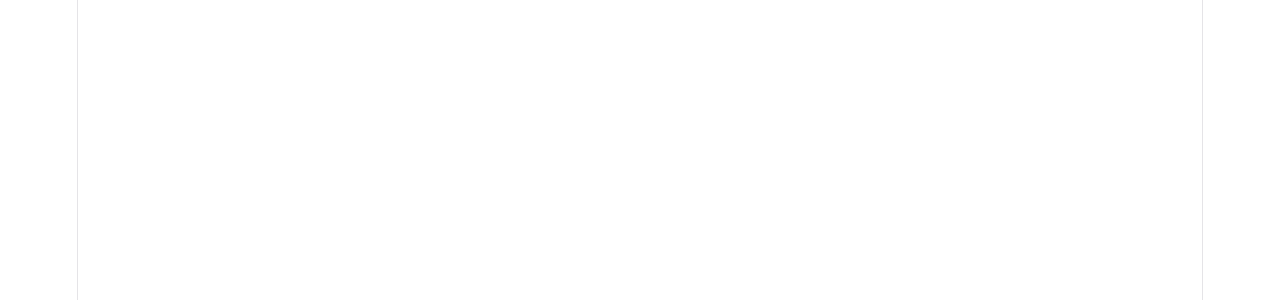
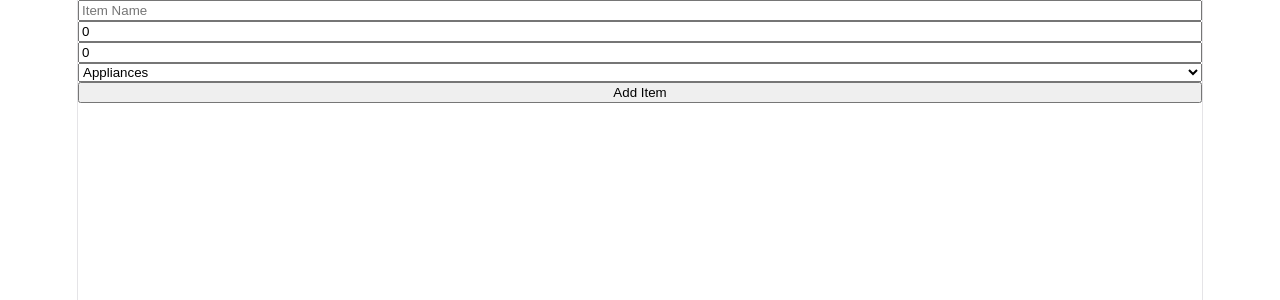
Before and after one commit to CoffeeCatShark/typescript-inventory-system-itelect4, a React (Vite) app: page /items/new in a window 1280 px wide. Before the commit this address had no page. Shown: the top 300 px of the page. Built offline with nearby package versions, Linux system fonts and the light colour scheme.

Commit message:
study pages

```diff
--- a/src/App.tsx
+++ b/src/App.tsx
@@ -4,6 +4,10 @@
 import { ItemsPage } from './viewmodels/ItemsPage';
 import { ManagersPage } from './viewmodels/ManagersPage';
 import { SuppliersPage } from './viewmodels/SuppliersPage';
+import { globalID } from './types/types';
+import incrementID from './types/types';
+import AddItemPage from './viewmodels/AddItemPage';
+
 
 function App() {
 
@@ -23,6 +27,15 @@
             <Route path='items' element={<ItemsPage/>}/>
             <Route path='managers' element={<ManagersPage/>}/>
             <Route path='suppliers' element={<SuppliersPage/>}/>
+            <Route
+                path="/items/new"
+                    element={
+                    <AddItemPage
+            itemList={itemList}
+            setItemList={setItemList}
+        />
+    }
+/>
         </Routes>
     </BrowserRouter>
 
--- a/src/types/types.ts
+++ b/src/types/types.ts
@@ -64,4 +64,13 @@
     export var suppliers: Supplier[] = []
     export var deliveryBoxes: DeliveryBox[] = []
     export var items: Item[] = []
+
+
+    export var globalID = 10
+
+    export function incrementID() {
+    globalID++
+    }export default incrementID
+
+
 //----------------------------------------------------------------------------------------------------------------------------------------
--- /dev/null
+++ b/src/viewmodels/AddItemPage.tsx
@@ -0,0 +1,82 @@
+import { useState } from "react";
+import type { Item } from "../types/types";
+import { SupplierType, globalID, incrementID } from "../types/types";
+import { add } from "../data/helpers";
+
+interface AddItemPageProps {
+    itemList: Item[];
+    setItemList: React.Dispatch<React.SetStateAction<Item[]>>;
+}
+
+function AddItemPage({
+    itemList,
+    setItemList,
+}: AddItemPageProps) {
+
+    const [itemName, setItemName] = useState("");
+    const [itemPrice, setItemPrice] = useState(0);
+    const [itemQuantity, setItemQuantity] = useState(0);
+    const [itemType, setItemType] = useState(SupplierType.Appliances);
+
+    function AddNewItem() {
+        const newItem: Item = {
+            itemID: globalID,
+            itemName,
+            itemType,
+            supplierID: 0, // REPLACE
+            supplierPrice: itemPrice,
+            deliveredQuantity: itemQuantity,
+        };
+
+        incrementID();
+
+        add(itemList, newItem);
+
+        setItemList([...itemList]);
+
+        //for clearing entry
+        setItemName("");
+        setItemPrice(0);
+        setItemQuantity(0);
+        setItemType(SupplierType.Appliances);
+    }
+
+    return (
+        <>
+            <input
+                placeholder="Item Name"
+                value={itemName}
+                onChange={(e) => setItemName(e.target.value)}
+            />
+
+            <input
+                type="number"
+                placeholder="Price"
+                value={itemPrice}
+                onChange={(e) => setItemPrice(Number(e.target.value))}
+            />
+
+            <input
+                type="number"
+                placeholder="Quantity"
+                value={itemQuantity}
+                onChange={(e) => setItemQuantity(Number(e.target.value))}
+            />
+
+            <select
+                value={itemType}
+                onChange={(e) => setItemType(e.target.value as SupplierType)}
+            >
+                <option value={SupplierType.Appliances}>Appliances</option>
+                <option value={SupplierType.Tools}>Tools</option>
+                <option value={SupplierType.Furnitures}>Furnitures</option>
+            </select>
+
+            <button onClick={AddNewItem}>
+                Add Item
+            </button>
+        </>
+    );
+}
+
+export default AddItemPage;
```
Also changed, not shown: src/viewmodels/AddManagerPage.tsx (added), src/viewmodels/AddSupplierPage.tsx (added).
